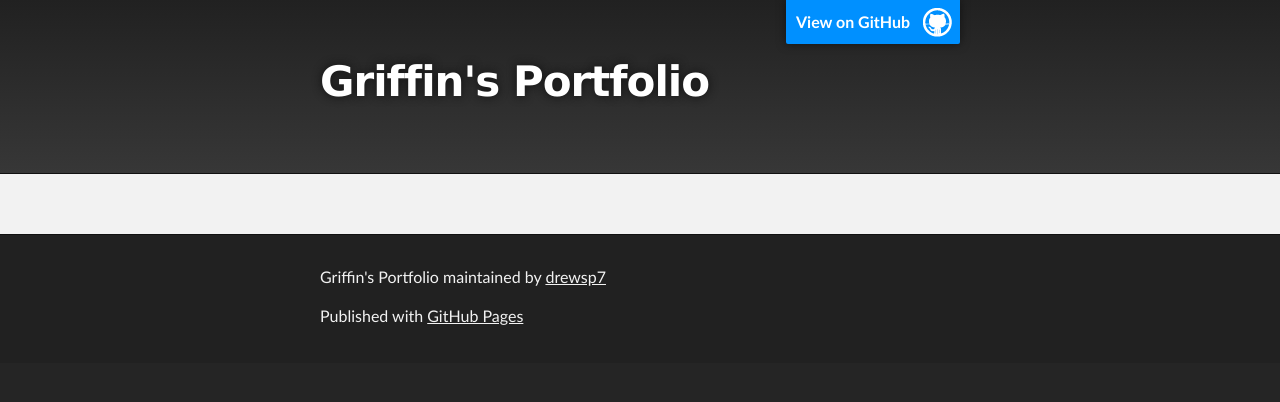
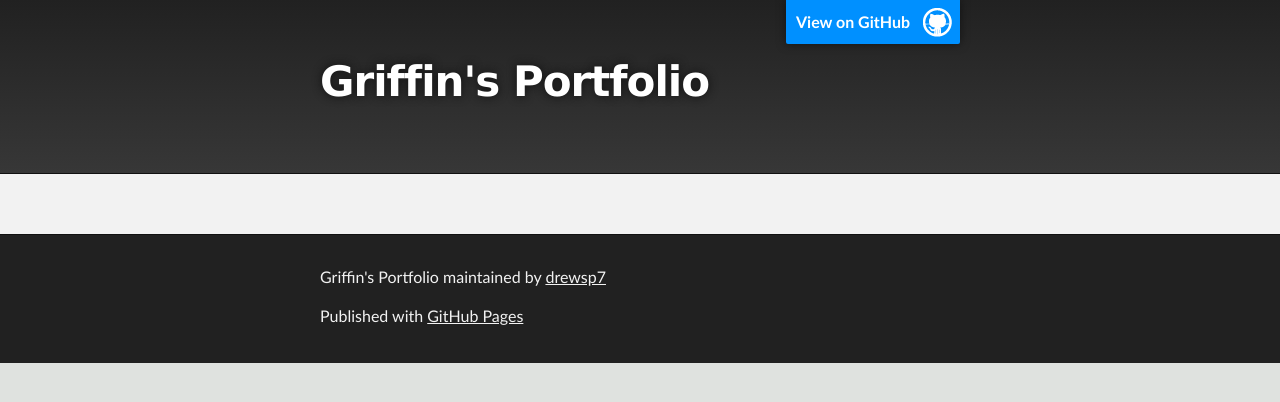
Before and after one commit to drewsp7/griffinsalyer.github.io, a Jekyll site: the page built from index.md, in a window 1280 px wide. Shown: the top 402 px of the page. Built offline with Jekyll 4.4.1, drawn with Linux system fonts in a browser that asks for light colours; our own code applies the rules of GitHub Pages for plain Markdown files; the repository's description, which GitHub fills in, is left out.

Commit message:
Update jekyll-theme-slate.scss

```diff
--- a/_sass/jekyll-theme-slate.scss
+++ b/_sass/jekyll-theme-slate.scss
@@ -46,7 +46,7 @@ Theme Styles
 body {
   box-sizing: border-box;
   color:#373737;
-  background: #252525;
+  background: #173216230;
   font-size: 16px;
   font-family: 'Myriad Pro', Calibri, Helvetica, Arial, sans-serif;
   line-height: 1.5;
```
